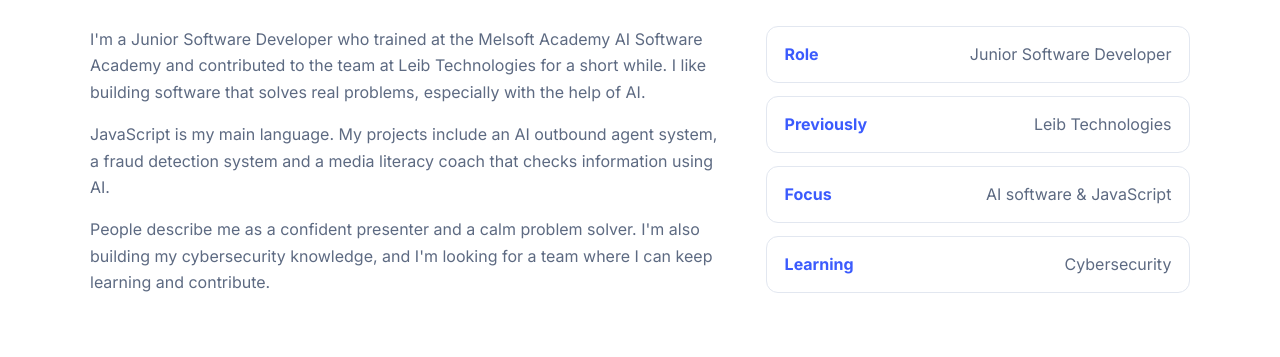
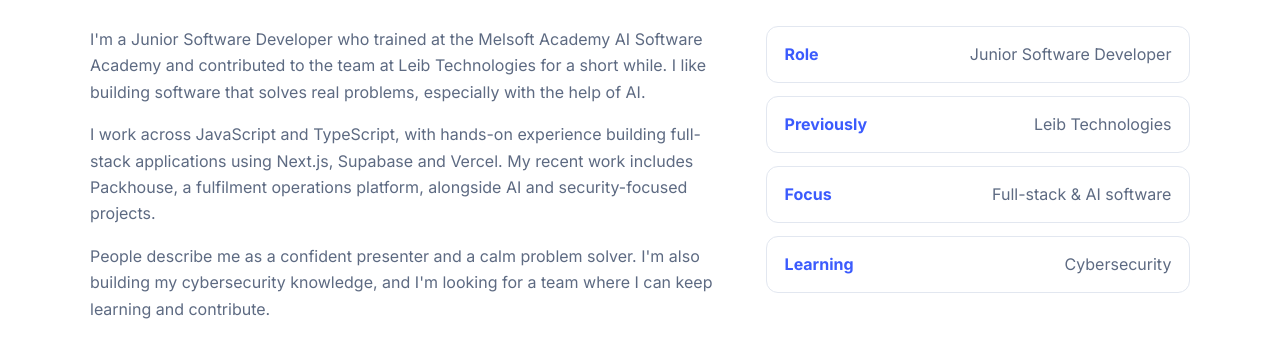
Before and after one commit to LeratoDaisy/Lerato_Personal_Website, a plain HTML site: page index.html in a window 1280 px wide. Shown: the part 725-1082 px from the top of the page. Drawn offline with Linux system fonts and the light colour scheme; files whose address does not match are found by name.

Commit message:
feat: add current full-stack work to portfolio

```diff
--- a/index.html
+++ b/index.html
@@ -71,13 +71,13 @@
         <div class="about-grid">
           <div class="reveal">
             <p>I'm a Junior Software Developer who trained at the Melsoft Academy AI Software Academy and contributed to the team at Leib Technologies for a short while. I like building software that solves real problems, especially with the help of AI.</p>
-            <p>JavaScript is my main language. My projects include an AI outbound agent system, a fraud detection system and a media literacy coach that checks information using AI.</p>
+            <p>I work across JavaScript and TypeScript, with hands-on experience building full-stack applications using Next.js, Supabase and Vercel. My recent work includes Packhouse, a fulfilment operations platform, alongside AI and security-focused projects.</p>
             <p>People describe me as a confident presenter and a calm problem solver. I'm also building my cybersecurity knowledge, and I'm looking for a team where I can keep learning and contribute.</p>
           </div>
           <ul class="facts reveal">
             <li><strong>Role</strong><span>Junior Software Developer</span></li>
             <li><strong>Previously</strong><span>Leib Technologies</span></li>
-            <li><strong>Focus</strong><span>AI software &amp; JavaScript</span></li>
+            <li><strong>Focus</strong><span>Full-stack &amp; AI software</span></li>
             <li><strong>Learning</strong><span>Cybersecurity</span></li>
           </ul>
         </div>
```
